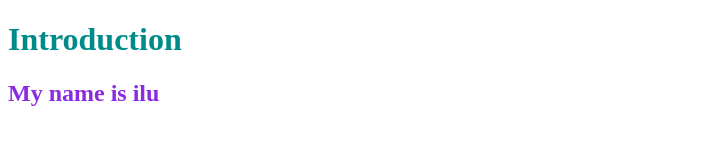
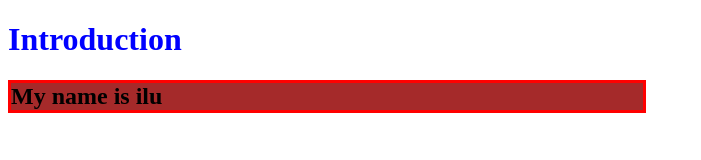
Before and after one commit to SarikaDangol/SarikaDangol.github.io, a plain HTML site: page contact.html in a window 1280 px wide. Shown: the whole page, without its empty margins (0-701 px from the left). Drawn offline with Linux system fonts and the light colour scheme.

Commit message:
added contact again "

```diff
--- a/contact.html
+++ b/contact.html
@@ -6,10 +6,10 @@
     <meta http-equiv="X-UA-Compatible" content="IE=edge">
     <meta name="viewport" content="width=device-width, initial-scale=1.0">
     <title>Document</title>
+   <link rel="stylesheet" href="css/style.css">
 </head>
 <body>
-    <h1 style="color:darkcyan"> Introduction</h1>
-    <h2 style="color:blueviolet; width: 10rem ">My name is ilu</h2>
-
+    <h1>Introduction</h1>
+    <h2>My name is ilu</h2>
 </body>
 </html>
--- /dev/null
+++ b/css/style.css
@@ -0,0 +1,8 @@
+h1{
+    color:blue;
+}
+h2{
+    background-color: brown;
+    width: 50%;
+    border: 3px solid red;
+}
```
